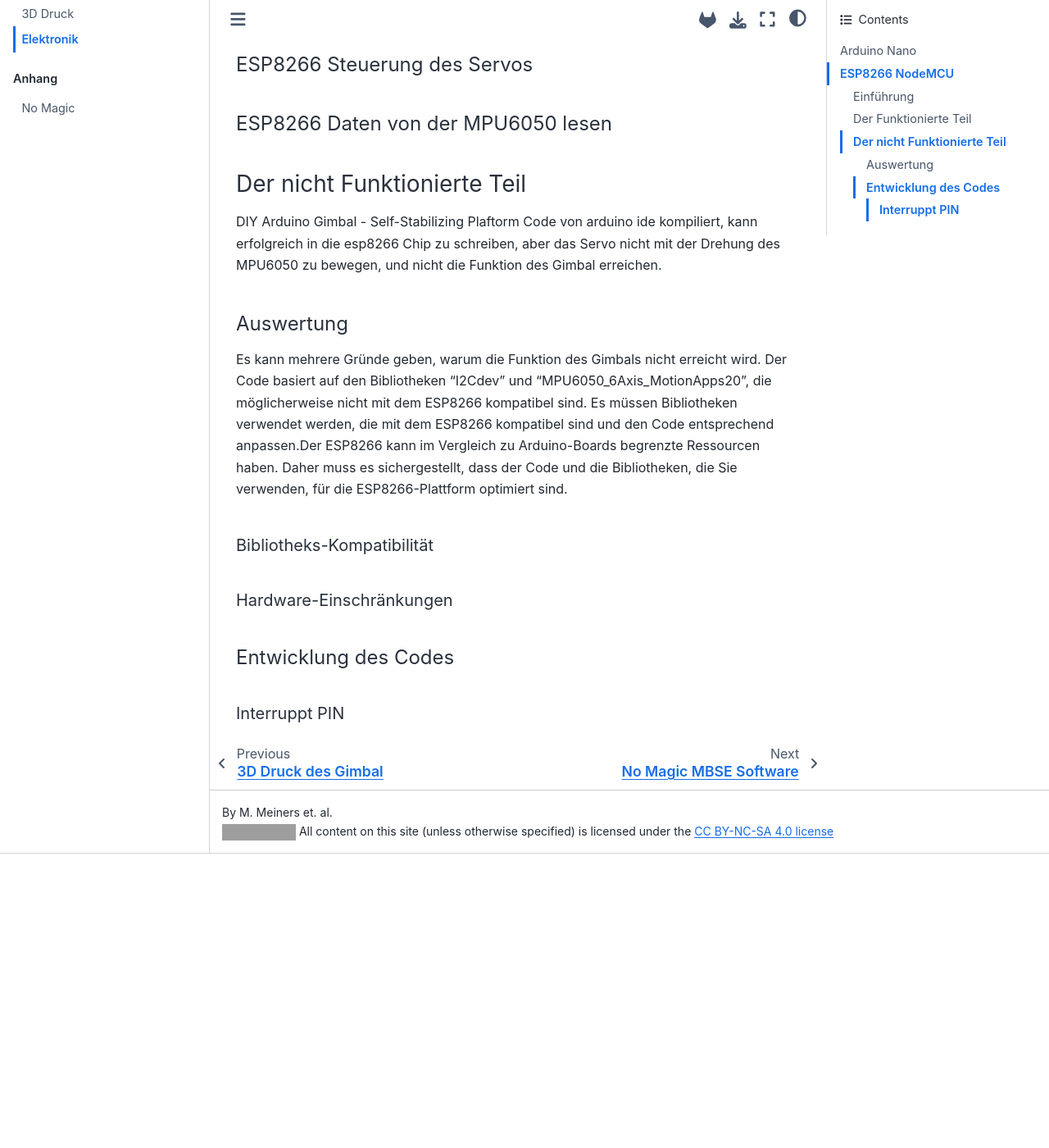
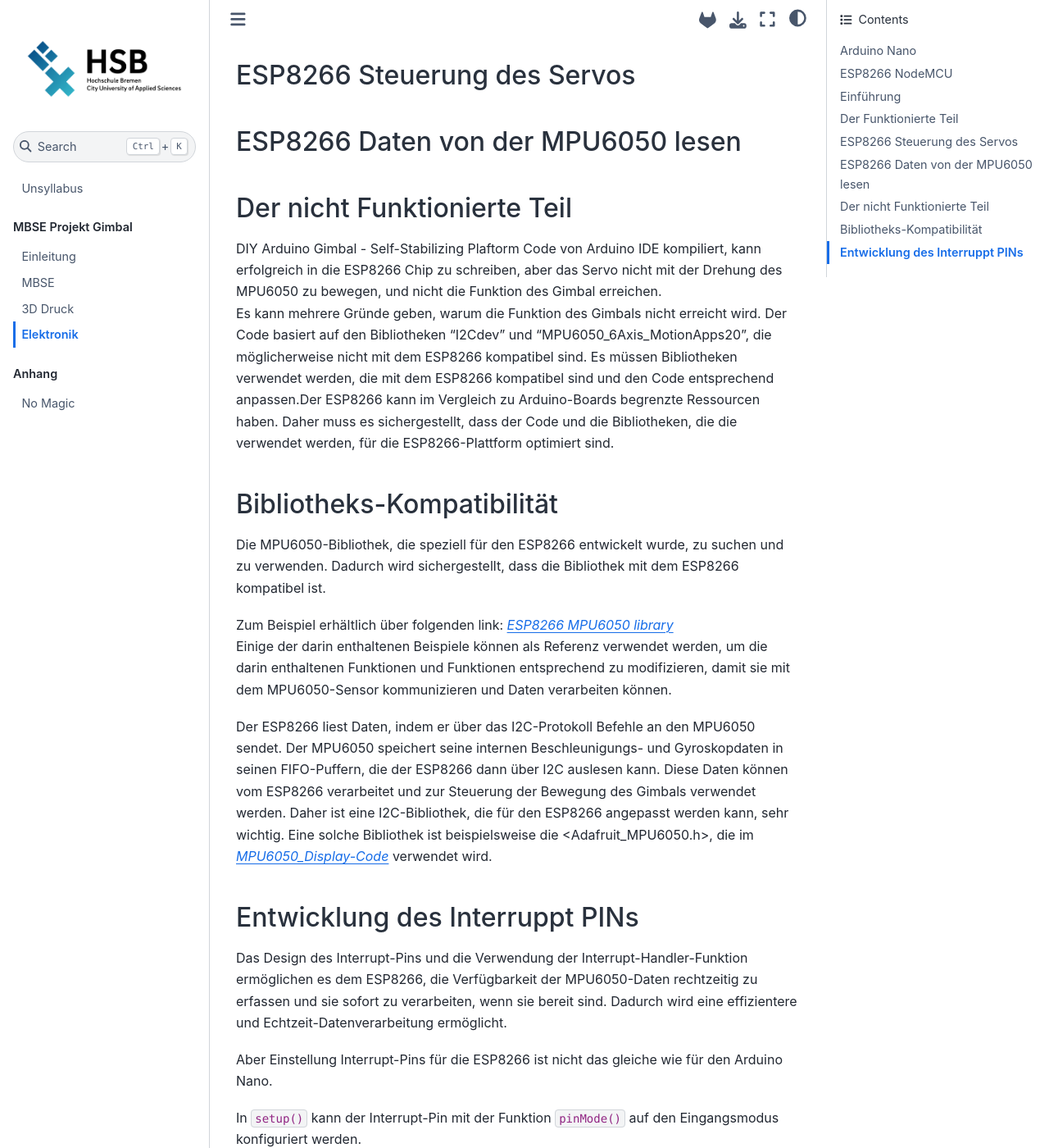
Before and after one commit to mimeiners/hil, a Jupyter Book: the page built from docs/chapter/04_prj.md, in a window 1280 px wide and 1400 px high, scrolled down 454 px. Shown: the whole window at 82% size. Built offline with Jupyter Book 1.0.4 settings and Sphinx 7.4.7 and the Sphinx Book theme 1.1.4, drawn with Linux system fonts in a browser that asks for light colours; before the commit the page ends 1495 px from its top, so only the background shows below that; some of the changed text lies outside the part shown; grey boxes are pictures that could not be loaded.

Commit message:
dokumentation

````diff
--- a/docs/chapter/04_prj.md
+++ b/docs/chapter/04_prj.md
@@ -4,24 +4,52 @@ test
 
 ## ESP8266 NodeMCU
 
-### Einführung
+## Einführung
 
-### Der Funktionierte Teil
+## Der Funktionierte Teil
 
-#### ESP8266 Steuerung des Servos
+## ESP8266 Steuerung des Servos
 
-#### ESP8266 Daten von der MPU6050 lesen
+## ESP8266 Daten von der MPU6050 lesen
 
-### Der nicht Funktionierte Teil
-DIY Arduino Gimbal - Self-Stabilizing Plaftorm Code von arduino ide kompiliert, kann erfolgreich in die esp8266 Chip zu schreiben, aber das Servo nicht mit der Drehung des MPU6050 zu bewegen, und nicht die Funktion des Gimbal erreichen.
+## Der nicht Funktionierte Teil
+DIY Arduino Gimbal - Self-Stabilizing Plaftorm Code von Arduino IDE kompiliert, kann erfolgreich in die ESP8266 Chip zu schreiben, aber das Servo nicht mit der Drehung des MPU6050 zu bewegen, und nicht die Funktion des Gimbal erreichen.
+</br>
+Es kann mehrere Gründe geben, warum die Funktion des Gimbals nicht erreicht wird.
+Der Code basiert auf den Bibliotheken "I2Cdev" und "MPU6050_6Axis_MotionApps20", die möglicherweise nicht mit dem ESP8266 kompatibel sind. Es müssen Bibliotheken verwendet werden, die mit dem ESP8266 kompatibel sind und den Code entsprechend anpassen.Der ESP8266 kann im Vergleich zu Arduino-Boards begrenzte Ressourcen haben. Daher muss es sichergestellt, dass der Code und die Bibliotheken, die die verwendet werden, für die ESP8266-Plattform optimiert sind.
 
-#### Auswertung
-Es kann mehrere Gründe geben, warum die Funktion des Gimbals nicht erreicht wird.
-Der Code basiert auf den Bibliotheken "I2Cdev" und "MPU6050_6Axis_MotionApps20", die möglicherweise nicht mit dem ESP8266 kompatibel sind. Es müssen Bibliotheken verwendet werden, die mit dem ESP8266 kompatibel sind und den Code entsprechend anpassen.Der ESP8266 kann im Vergleich zu Arduino-Boards begrenzte Ressourcen haben. Daher muss es sichergestellt, dass der Code und die Bibliotheken, die Sie verwenden, für die ESP8266-Plattform optimiert sind.
-##### Bibliotheks-Kompatibilität
+## Bibliotheks-Kompatibilität
+Die MPU6050-Bibliothek, die speziell für den ESP8266 entwickelt wurde, zu suchen und zu verwenden. Dadurch wird sichergestellt, dass die Bibliothek mit dem ESP8266 kompatibel ist.</br>
 
-##### Hardware-Einschränkungen
+Zum Beispiel erhältlich über folgenden link: [_ESP8266 MPU6050 library_](https://github.com/emanbuc/ESP8266_MPU6050)
+</br>
+ Einige der darin enthaltenen Beispiele können als Referenz verwendet werden, um die darin enthaltenen Funktionen und Funktionen entsprechend zu modifizieren, damit sie mit dem MPU6050-Sensor kommunizieren und Daten verarbeiten können.
+ </br>
 
-#### Entwicklung des Codes
+Der ESP8266 liest Daten, indem er über das I2C-Protokoll Befehle an den MPU6050 sendet. Der MPU6050 speichert seine internen Beschleunigungs- und Gyroskopdaten in seinen FIFO-Puffern, die der ESP8266 dann über I2C auslesen kann. Diese Daten können vom ESP8266 verarbeitet und zur Steuerung der Bewegung des Gimbals verwendet werden. Daher ist eine I2C-Bibliothek, die für den ESP8266 angepasst werden kann, sehr wichtig. Eine solche Bibliothek ist beispielsweise die <Adafruit_MPU6050.h>, die im [_MPU6050_Display-Code_](https://randomnerdtutorials.com/esp8266-nodemcu-mpu-6050-accelerometer-gyroscope-arduino/)  verwendet wird.
 
-##### Interruppt PIN
+## Entwicklung des Interruppt PINs
+Das Design des Interrupt-Pins und die Verwendung der Interrupt-Handler-Funktion ermöglichen es dem ESP8266, die Verfügbarkeit der MPU6050-Daten rechtzeitig zu erfassen und sie sofort zu verarbeiten, wenn sie bereit sind. Dadurch wird eine effizientere und Echtzeit-Datenverarbeitung ermöglicht.
+ </br>
+
+Aber Einstellung Interrupt-Pins für die ESP8266 ist nicht das gleiche wie für den Arduino Nano.
+</br>
+
+In  `setup()` kann der Interrupt-Pin mit der Funktion `pinMode()` auf den Eingangsmodus konfiguriert werden.
+```cpp
+pinMode(2, INPUT);
+```
+Eine Interrupt-Callback-Funktion.
+
+Diese Funktion wird aufgerufen, wenn eine Interrupt ausgelöst wird, und wird für die Behandlung von Unterbrechungsereignissen verwendet.In diesem Code wird zum Beispiel eine Funktion `dmpDataReady()` definiert.Diese Funktion erkennt, ob neue Daten für den MPU6050 verfügbar sind.
+```cpp
+volatile bool mpuInterrupt = false;     // indicates whether MPU interrupt pin has gone high
+void dmpDataReady() {
+  mpuInterrupt = true;
+}
+```
+In `setup()` wird die Funktion `attachInterrupt()` benutzt, um die Interrupt-Callback-Funktion(`dmpDataReady()`) mit einem Interrupt-Pin zu verknüpfen.Zum Beispiel wird der Interrupt-Pin GPIO2 (entspricht dem Digital Pin 2 des Arduino) mit der Callback-Funktion handleInterrupt() verknüpft, ausgelöst durch eine steigende Flanke.
+```cpp
+attachInterrupt(digitalPinToInterrupt(2), dmpDataReady, RISING);
+```
+Wenn die steigende Flanke des InterruptPins der MPU6050 ausgelöst wird, wird die Funktion `dmpDataReady()` aufgerufen. In dieser Funktion wird die Variable `mpuInterrupt` auf true gesetzt, was anzeigt, dass neue Daten verfügbar sind.
````
